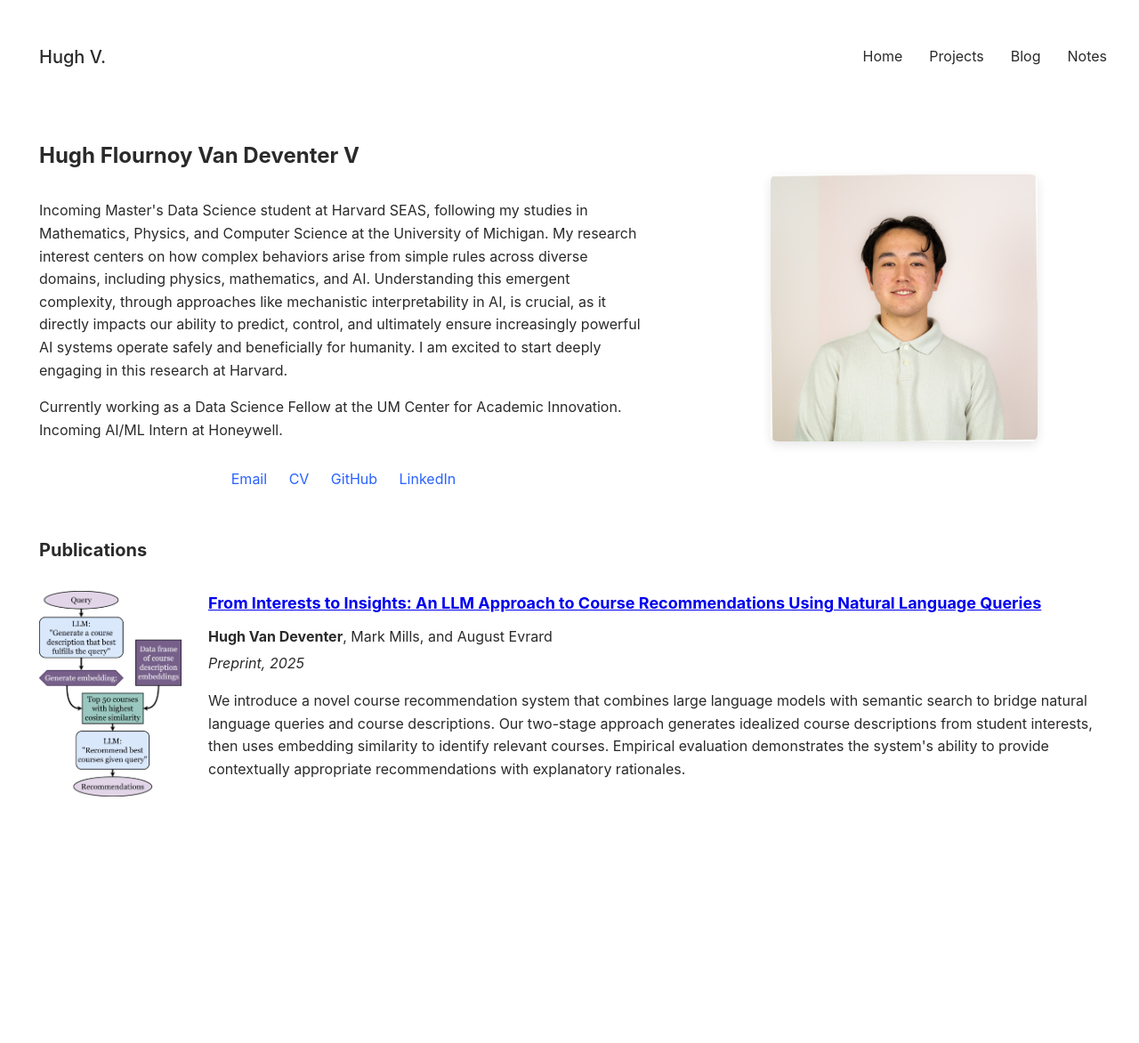
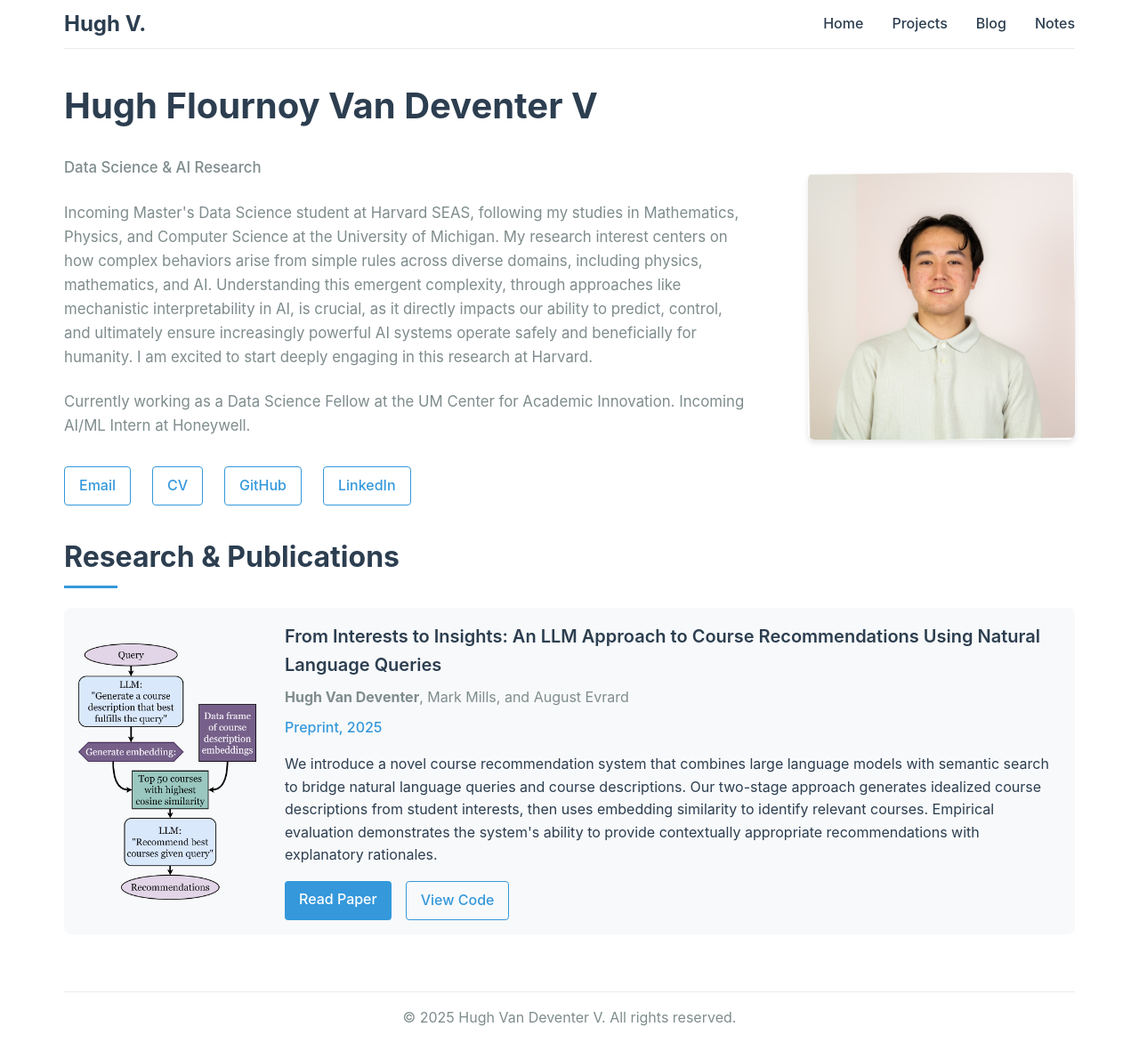
Before and after one commit to hughvd/hughvd.github.io, a plain HTML site: page index.html in a window 1280 px wide. Shown: the whole page at 89% size. Before the commit the page ends 963 px from the top, so only its background shows below. Drawn offline with Linux system fonts and the light colour scheme.

Commit message:
insane vibe coding and then regular coding

```diff
--- a/index.html
+++ b/index.html
@@ -2,9 +2,11 @@
 <html lang="en">
 <head>
   <meta charset="UTF-8">
-  <title>Hugh Van Deventer V</title>
+  <title>Hugh Van Deventer V | Data Science & AI Research</title>
   <meta name="viewport" content="width=device-width, initial-scale=1">
-  <link rel="stylesheet" href="styles/main.css">
+  <meta name="description" content="Hugh Van Deventer V - Data Science student at Harvard SEAS, focusing on AI research and complex systems">
+  <link rel="stylesheet" href="stylesheet.css">
+  <link rel="icon" type="image/png" href="images/favicon.png">
 </head>
 
 <body>
@@ -19,10 +21,12 @@
         <a href="/notes">Notes</a>
       </div>
     </nav>
+
     <!-- Profile Section -->
     <div class="profile">
       <div class="bio">
         <h1>Hugh Flournoy Van Deventer V</h1>
+        <p class="subtitle">Data Science & AI Research</p>
         <p>
           Incoming Master's Data Science student at Harvard SEAS, following my studies in Mathematics,
           Physics, and Computer Science at the University of Michigan. My research interest centers on
@@ -44,17 +48,17 @@
         </div>
       </div>
       <div class="photo">
-        <img src="images/headshot.jpg" alt="Hugh Van Deventer" style="width: 300px; height: auto;">
+        <img src="images/headshot.jpg" alt="Hugh Van Deventer" loading="lazy">
       </div>
     </div>
 
     <!-- Publications Section -->
     <div class="section">
-      <h2>Publications</h2>
+      <h2>Research & Publications</h2>
 
       <div class="publication">
         <div class="publication-image">
-          <img src="images/EmbRecommenderDiagram.png" alt="Course Recommendations">
+          <img src="images/EmbRecommenderDiagram.png" alt="Course Recommendations System" loading="lazy">
         </div>
         <div class="publication-content">
           <h3>
@@ -62,8 +66,7 @@
           </h3>
           <div class="authors">
             <strong>Hugh Van Deventer</strong>,
-            <a>Mark Mills</a>, and
-            <a>August Evrard</a>
+            Mark Mills, and August Evrard
           </div>
           <div class="venue">Preprint, 2025</div>
           <p>
@@ -73,9 +76,18 @@
             evaluation demonstrates the system's ability to provide contextually appropriate recommendations with explanatory
             rationales.
           </p>
+          <div class="publication-links">
+            <a href="https://arxiv.org/abs/2412.19312" class="paper-link">Read Paper</a>
+            <a href="https://github.com/hughvd/UM-CAI-Fellowship" class="code-link">View Code</a>
+          </div>
         </div>
       </div>
     </div>
-  </div>
+
+  <footer>
+    <div class="container">
+      <p>&copy; 2025 Hugh Van Deventer V. All rights reserved.</p>
+    </div>
+  </footer>
 </body>
 </html>
--- a/styles/components/nav.css
+++ /dev/null
@@ -1,31 +0,0 @@
-nav {
-    display: flex;
-    justify-content: space-between;
-    align-items: center;
-    padding: 20px 0;
-    margin-bottom: 20px;
-  }
-
-  .nav-name {
-    font-size: 20px;  /* or whatever size you prefer */
-    font-weight: 500;
-  }
-
-  .nav-links {
-    display: flex;
-    gap: 30px;  /* spacing between links */
-  }
-
-  .nav-links a {
-    text-decoration: none;
-    color: var(--text-primary);
-  }
-
-  .nav-links a:hover {
-    color: var(--link-color);
-  }
-
-  .nav-links a.active {
-    color: var(--link-color);
-    font-weight: 500;
-}
--- a/styles/main.css
+++ b/styles/main.css
@@ -1,37 +1,9 @@
 /* Import other stylesheets */
 @import 'colors.css';
 @import 'typography.css';
-@import 'components/nav.css';
+@import '../stylesheet.css';
 @import 'components/publications.css';
 @import 'components/profile.css';
 @import 'components/projects.css';
 @import 'components/blog.css';
 @import 'components/notes.css';
-
-/* Base layout styles */
-.container {
-  max-width: 1200px;
-  margin: 0 auto;
-  padding: 20px;
-}
-
-.profile {
-  display: flex;
-  gap: 40px;
-  margin-bottom: 30px;
-}
-
-@media (max-width: 700px) {
-  .profile {
-    flex-direction: column;
-  }
-}
-
-html {
-  overflow-y: scroll;
-}
-
-body {
-  margin-right: 0;
-  padding-right: calc(100vw - 100%);
-}
--- a/stylesheet.css
+++ b/stylesheet.css
@@ -1,131 +1,331 @@
-/* latin-ext */
-@font-face {
-  font-family: 'Lato';
-  font-style: italic;
-  font-weight: 400;
-  src: local('Lato Italic'), local('Lato-Italic'), url(https://fonts.gstatic.com/s/lato/v15/S6u8w4BMUTPHjxsAUi-qNiXg7eU0.woff2) format('woff2');
-  unicode-range: U+0100-024F, U+0259, U+1E00-1EFF, U+2020, U+20A0-20AB, U+20AD-20CF, U+2113, U+2C60-2C7F, U+A720-A7FF;
-}
-/* latin */
-@font-face {
-  font-family: 'Lato';
-  font-style: italic;
-  font-weight: 400;
-  src: local('Lato Italic'), local('Lato-Italic'), url(https://fonts.gstatic.com/s/lato/v15/S6u8w4BMUTPHjxsAXC-qNiXg7Q.woff2) format('woff2');
-  unicode-range: U+0000-00FF, U+0131, U+0152-0153, U+02BB-02BC, U+02C6, U+02DA, U+02DC, U+2000-206F, U+2074, U+20AC, U+2122, U+2191, U+2193, U+2212, U+2215, U+FEFF, U+FFFD;
-}
-/* latin-ext */
-@font-face {
-  font-family: 'Lato';
-  font-style: italic;
-  font-weight: 700;
-  src: local('Lato Bold Italic'), local('Lato-BoldItalic'), url(https://fonts.gstatic.com/s/lato/v15/S6u_w4BMUTPHjxsI5wq_FQftx9897sxZ.woff2) format('woff2');
-  unicode-range: U+0100-024F, U+0259, U+1E00-1EFF, U+2020, U+20A0-20AB, U+20AD-20CF, U+2113, U+2C60-2C7F, U+A720-A7FF;
-}
-/* latin */
-@font-face {
-  font-family: 'Lato';
-  font-style: italic;
-  font-weight: 700;
-  src: local('Lato Bold Italic'), local('Lato-BoldItalic'), url(https://fonts.gstatic.com/s/lato/v15/S6u_w4BMUTPHjxsI5wq_Gwftx9897g.woff2) format('woff2');
-  unicode-range: U+0000-00FF, U+0131, U+0152-0153, U+02BB-02BC, U+02C6, U+02DA, U+02DC, U+2000-206F, U+2074, U+20AC, U+2122, U+2191, U+2193, U+2212, U+2215, U+FEFF, U+FFFD;
-}
-/* latin-ext */
-@font-face {
-  font-family: 'Lato';
-  font-style: normal;
-  font-weight: 400;
-  src: local('Lato Regular'), local('Lato-Regular'), url(https://fonts.gstatic.com/s/lato/v15/S6uyw4BMUTPHjxAwXiWtFCfQ7A.woff2) format('woff2');
-  unicode-range: U+0100-024F, U+0259, U+1E00-1EFF, U+2020, U+20A0-20AB, U+20AD-20CF, U+2113, U+2C60-2C7F, U+A720-A7FF;
-}
-/* latin */
-@font-face {
-  font-family: 'Lato';
-  font-style: normal;
-  font-weight: 400;
-  src: local('Lato Regular'), local('Lato-Regular'), url(https://fonts.gstatic.com/s/lato/v15/S6uyw4BMUTPHjx4wXiWtFCc.woff2) format('woff2');
-  unicode-range: U+0000-00FF, U+0131, U+0152-0153, U+02BB-02BC, U+02C6, U+02DA, U+02DC, U+2000-206F, U+2074, U+20AC, U+2122, U+2191, U+2193, U+2212, U+2215, U+FEFF, U+FFFD;
-}
-/* latin-ext */
-@font-face {
-  font-family: 'Lato';
-  font-style: normal;
-  font-weight: 700;
-  src: local('Lato Bold'), local('Lato-Bold'), url(https://fonts.gstatic.com/s/lato/v15/S6u9w4BMUTPHh6UVSwaPGQ3q5d0N7w.woff2) format('woff2');
-  unicode-range: U+0100-024F, U+0259, U+1E00-1EFF, U+2020, U+20A0-20AB, U+20AD-20CF, U+2113, U+2C60-2C7F, U+A720-A7FF;
-}
-/* latin */
-@font-face {
-  font-family: 'Lato';
-  font-style: normal;
-  font-weight: 700;
-  src: local('Lato Bold'), local('Lato-Bold'), url(https://fonts.gstatic.com/s/lato/v15/S6u9w4BMUTPHh6UVSwiPGQ3q5d0.woff2) format('woff2');
-  unicode-range: U+0000-00FF, U+0131, U+0152-0153, U+02BB-02BC, U+02C6, U+02DA, U+02DC, U+2000-206F, U+2074, U+20AC, U+2122, U+2191, U+2193, U+2212, U+2215, U+FEFF, U+FFFD;
+/* Modern Professional Stylesheet */
+:root {
+  --primary-color: #2c3e50;
+  --secondary-color: #3498db;
+  --text-primary: #2a2a2a;
+  --text-secondary: #666;
+  --accent-color: #3498db;
+  --text-color: #2c3e50;
+  --light-text: #7f8c8d;
+  --background: #ffffff;
+  --light-background: #f8f9fa;
+  --border-color: #e9ecef;
+  --link-color: #3498db;
+  --transition: all 0.3s ease;
 }
 
-a {
-  color: #1772d0;
-  text-decoration: none;
+/* Modern Font Stack */
+@import url('https://fonts.googleapis.com/css2?family=Inter:wght@400;500;600;700&display=swap');
+
+* {
+  margin: 0;
+  padding: 0;
+  box-sizing: border-box;
 }
 
-a:focus,
-a:hover {
-  color: #f09228;
-  text-decoration: none;
+body {
+  font-family: 'Inter', -apple-system, BlinkMacSystemFont, 'Segoe UI', Roboto, Oxygen, Ubuntu, Cantarell, sans-serif;
+  line-height: 1.6;
+  color: var(--text-color);
+  background: var(--background);
 }
 
-body,
-td,
-th,
-tr,
-p,
-a {
-  font-family: 'Lato', Verdana, Helvetica, sans-serif;
-  font-size: 14px
+.container {
+  max-width: 1200px;
+  margin: 0 auto;
+  padding: 0 2rem;
 }
 
-strong {
-  font-family: 'Lato', Verdana, Helvetica, sans-serif;
-  font-size: 14px;
+/* Navigation */
+nav {
+  display: flex;
+  justify-content: space-between;
+  align-items: center;
+  padding: 0.5rem 0;
+  border-bottom: 1.0px solid var(--border-color);
+  margin-bottom: 2rem;
 }
 
-heading {
-  font-family: 'Lato', Verdana, Helvetica, sans-serif;
-  font-size: 22px;
+.nav-name {
+  font-size: 1.5rem;
+  font-weight: 700;
+  color: var(--primary-color);
 }
 
-papertitle {
-  font-family: 'Lato', Verdana, Helvetica, sans-serif;
-  font-size: 14px;
-  font-weight: 700
+.nav-links {
+  display: flex;
+  gap: 2rem;
 }
 
-name {
-  font-family: 'Lato', Verdana, Helvetica, sans-serif;
-  font-size: 32px;
-}
-
-.one {
-  width: 160px;
-  height: 160px;
+.nav-links a {
+  color: var(--text-color);
+  text-decoration: none;
+  font-weight: 500;
+  transition: var(--transition);
   position: relative;
 }
 
-.two {
-  width: 160px;
-  height: 160px;
+.nav-links a::after {
+  content: '';
   position: absolute;
-  transition: opacity .2s ease-in-out;
-  -moz-transition: opacity .2s ease-in-out;
-  -webkit-transition: opacity .2s ease-in-out;
+  bottom: -5px;
+  left: 0;
+  width: 0;
+  height: 2px;
+  background: var(--secondary-color);
+  transition: var(--transition);
 }
 
-.fade {
-  transition: opacity .2s ease-in-out;
-  -moz-transition: opacity .2s ease-in-out;
-  -webkit-transition: opacity .2s ease-in-out;
+.nav-links a:hover::after {
+  width: 100%;
 }
 
-span.highlight {
-  background-color: #ffffd0;
+/* Profile Section */
+.profile {
+  display: grid;
+  grid-template-columns: 1fr 300px;
+  gap: 4rem;
+  margin-bottom: 2rem;
 }
+
+.bio h1 {
+  font-size: 2.5rem;
+  font-weight: 700;
+  margin-bottom: 1.5rem;
+  color: var(--primary-color);
+}
+
+.bio p {
+  margin-bottom: 1.5rem;
+  color: var(--light-text);
+  font-size: 1.05rem;
+}
+
+.links {
+  display: flex;
+  gap: 1.5rem;
+  margin-top: 2rem;
+}
+
+.links a {
+  color: var(--secondary-color);
+  text-decoration: none;
+  font-weight: 500;
+  transition: var(--transition);
+  padding: 0.5rem 1rem;
+  border: 1px solid var(--secondary-color);
+  border-radius: 4px;
+}
+
+.links a:hover {
+  background: var(--secondary-color);
+  color: white;
+}
+
+.photo {
+  display: flex;
+  align-items: center;  /* This will center it vertically */
+  padding-top: 2rem;   /* This will push it down - adjust the value as needed */
+}
+
+.photo img {
+  width: 100%;
+  height: auto;
+  border-radius: 8px;
+  box-shadow: 0 4px 6px rgba(0, 0, 0, 0.1);
+  transition: var(--transition);
+}
+
+/* .photo img:hover {
+  transform: translateY(-5px);
+  box-shadow: 0 6px 12px rgba(0, 0, 0, 0.15);
+} */
+
+/* Publications Section */
+.section {
+  margin-bottom: 4rem;
+}
+
+.section h2 {
+  font-size: 2rem;
+  font-weight: 700;
+  margin-bottom: 2rem;
+  color: var(--primary-color);
+  position: relative;
+}
+
+.section h2::after {
+  content: '';
+  position: absolute;
+  bottom: -10px;
+  left: 0;
+  width: 60px;
+  height: 3px;
+  background: var(--secondary-color);
+}
+
+.publication {
+  display: grid;
+  grid-template-columns: 200px 1fr;
+  gap: 2rem;
+  padding: 1rem;
+  background: var(--light-background);
+  border-radius: 8px;
+  margin-bottom: 2rem;
+  transition: var(--transition);
+}
+
+.publication:hover {
+  transform: translateY(-2px);
+  box-shadow: 0 4px 12px rgba(0, 0, 0, 0.1);
+}
+
+.publication-image img {
+  width: 100%;
+  height: auto;
+  border-radius: 4px;
+  padding-top: 1.5rem;
+}
+
+.publication-content h3 {
+  font-size: 1.25rem;
+  font-weight: 600;
+  margin-bottom: 0.5rem;
+}
+
+.publication-content h3 a {
+  color: var(--primary-color);
+  text-decoration: none;
+  transition: var(--transition);
+}
+
+.publication-content h3 a:hover {
+  color: var(--secondary-color);
+}
+
+.authors {
+  color: var(--light-text);
+  margin-bottom: 0.5rem;
+}
+
+.venue {
+  color: var(--accent-color);
+  font-weight: 500;
+  margin-bottom: 1rem;
+}
+
+/* Subtitle */
+.subtitle {
+  font-size: 1.2rem;
+  color: var(--light-text);
+  margin-bottom: 2rem;
+  font-weight: 500;
+}
+
+/* Publication Links */
+.publication-links {
+  display: flex;
+  gap: 1rem;
+  margin-top: 1rem;
+}
+
+.paper-link, .code-link {
+  padding: 0.5rem 1rem;
+  border-radius: 4px;
+  font-weight: 500;
+  text-decoration: none;
+  transition: var(--transition);
+}
+
+.paper-link {
+  background: var(--secondary-color);
+  color: white;
+}
+
+.code-link {
+  border: 1px solid var(--secondary-color);
+  color: var(--secondary-color);
+}
+
+.paper-link:hover {
+  background: var(--primary-color);
+}
+
+.code-link:hover {
+  background: var(--secondary-color);
+  color: white;
+}
+
+/* Footer */
+footer {
+  background: var(--background);
+  padding: 1rem 0;
+  margin-top: 4rem;
+  border-top: 1px solid var(--border-color);
+}
+
+footer p {
+  color: var(--light-text);
+  text-align: center;
+}
+
+/* Additional Animations */
+@keyframes slideIn {
+  from {
+    opacity: 0;
+    transform: translateX(-20px);
+  }
+  to {
+    opacity: 1;
+    transform: translateX(0);
+  }
+}
+
+
+/* Responsive Design */
+@media (max-width: 768px) {
+  .profile {
+    grid-template-columns: 1fr;
+  }
+
+  .publication {
+    grid-template-columns: 1fr;
+  }
+
+  .nav-links {
+    display: none;
+  }
+
+  .skills-grid {
+    grid-template-columns: 1fr;
+  }
+
+  .publication-links {
+    flex-direction: column;
+  }
+
+  .paper-link, .code-link {
+    text-align: center;
+  }
+}
+
+/* Print Styles */
+@media print {
+  .nav-links, .links {
+    display: none;
+  }
+
+  .container {
+    max-width: 100%;
+    padding: 0;
+  }
+
+  body {
+    font-size: 12pt;
+  }
+
+  a {
+    text-decoration: none;
+    color: var(--text-color);
+  }
+}
```
Also changed, not shown: blog/index.html (+6 -0 lines), notes/index.html (+6 -0 lines), projects/index.html (+6 -0 lines).
